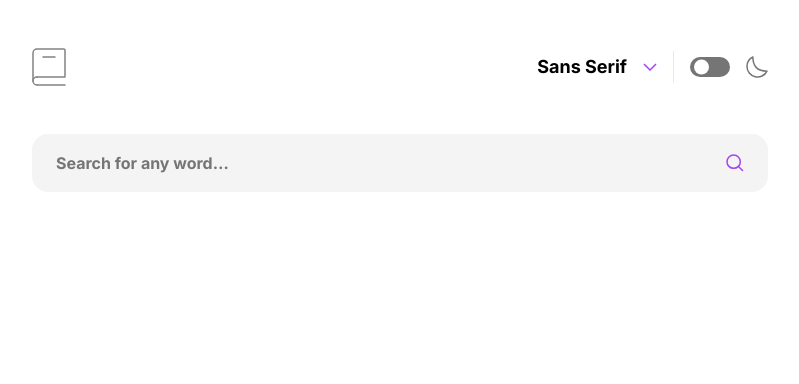
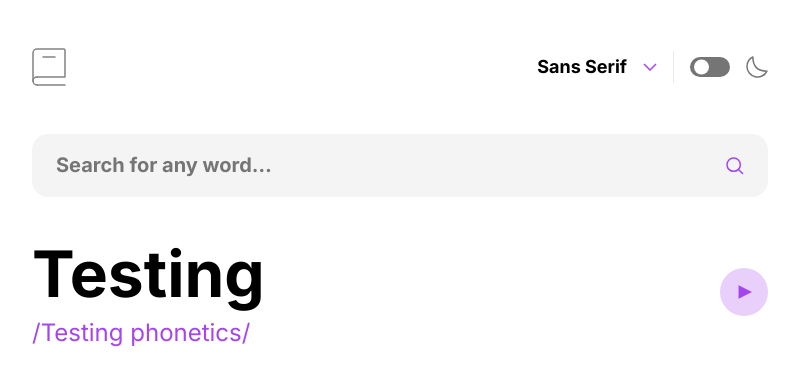
Before and after one commit to ViuCoding/viu-dictionary, a React (Vite) app: page / in a window 1280 px wide. Shown: the top 384 px of the page, without its empty margins (240-1039 px from the left). Built offline with nearby package versions, Linux system fonts and the light colour scheme.

Commit message:
added found word result container

```diff
--- a/src/App.tsx
+++ b/src/App.tsx
@@ -5,10 +5,11 @@ import { styled } from 'styled-components'
 
 import { dimensions } from './styles/dimensions'
 
-import { Navbar } from './components/index'
+import { Navbar, ResultHeader } from './components/index'
 import { colors } from './styles/colors'
 
 import searchIcon from './assets/images/icon-search.svg'
+import { fontSizes } from './styles/fontSizes'
 
 const GlobalStyle = createGlobalStyle`
  *{
@@ -46,8 +47,8 @@ const SearchInput = styled.input`
     border: 1px solid ${colors.accents.info};
   }
 
-  &.error {
-    border-color: red; /* Define your error styles here */
+  @media (min-width: 768px) {
+    font-size: ${fontSizes.headingS};
   }
 `
 
@@ -72,6 +73,7 @@ function App() {
   return (
     <>
       <GlobalStyle />
+
       <Container>
         <Navbar dropDownOptions={dropDownOptions} />
         <InputWrapper>
@@ -83,6 +85,8 @@ function App() {
           />
           <SearchIcon src={searchIcon} alt="Search Icon" />
         </InputWrapper>
+
+        <ResultHeader word="Testing" phonetic="Testing phonetics" />
       </Container>
     </>
   )
--- /dev/null
+++ b/src/components/ResultHeader.tsx
@@ -0,0 +1,59 @@
+import React from 'react'
+import { styled } from 'styled-components'
+import { dimensions } from '../styles/dimensions'
+import { fontSizes } from '../styles/fontSizes'
+import { colors } from '../styles/colors'
+
+type ResultHeaderProps = {
+  word: string
+  phonetic: string
+}
+
+const FlexContainer = styled.div`
+  display: flex;
+  justify-content: space-between;
+  align-items: center;
+`
+
+const FoundWord = styled.h1`
+  font-size: ${fontSizes.headingL};
+  margin-bottom: ${dimensions.spacing.xxxs};
+
+  @media (min-width: 768px) {
+    font-size: ${fontSizes.headingXL};
+  }
+`
+const PhoneticTranscription = styled.p`
+  font-size: ${fontSizes.bodyM};
+  color: ${colors.accents.info};
+
+  @media (min-width: 768px) {
+    font-size: ${fontSizes.headingM};
+  }
+`
+
+export const ResultHeader: React.FC<ResultHeaderProps> = ({
+  word,
+  phonetic,
+}) => {
+  return (
+    <FlexContainer>
+      <div>
+        <FoundWord>{word}</FoundWord>
+        <PhoneticTranscription>/{phonetic}/</PhoneticTranscription>
+      </div>
+
+      <svg
+        xmlns="http://www.w3.org/2000/svg"
+        width="48"
+        height="48"
+        viewBox="0 0 75 75"
+      >
+        <g fill="#A445ED" fillRule="evenodd">
+          <circle cx="37.5" cy="37.5" r="37.5" opacity=".25" />
+          <path d="M29 27v21l21-10.5z" />
+        </g>
+      </svg>
+    </FlexContainer>
+  )
+}
--- a/src/components/index.ts
+++ b/src/components/index.ts
@@ -1,3 +1,4 @@
 import { Navbar } from './Navbar'
+import { ResultHeader } from './ResultHeader'
 
-export { Navbar }
+export { Navbar, ResultHeader }
--- a/src/styles/fontSizes.ts
+++ b/src/styles/fontSizes.ts
@@ -1,5 +1,6 @@
 export const fontSizes = {
-  headingL: '64px',
+  headingXL: '64px',
+  headingL: '32px',
   headingM: '24px',
   headingS: '20px',
   bodyM: '18px',
```
